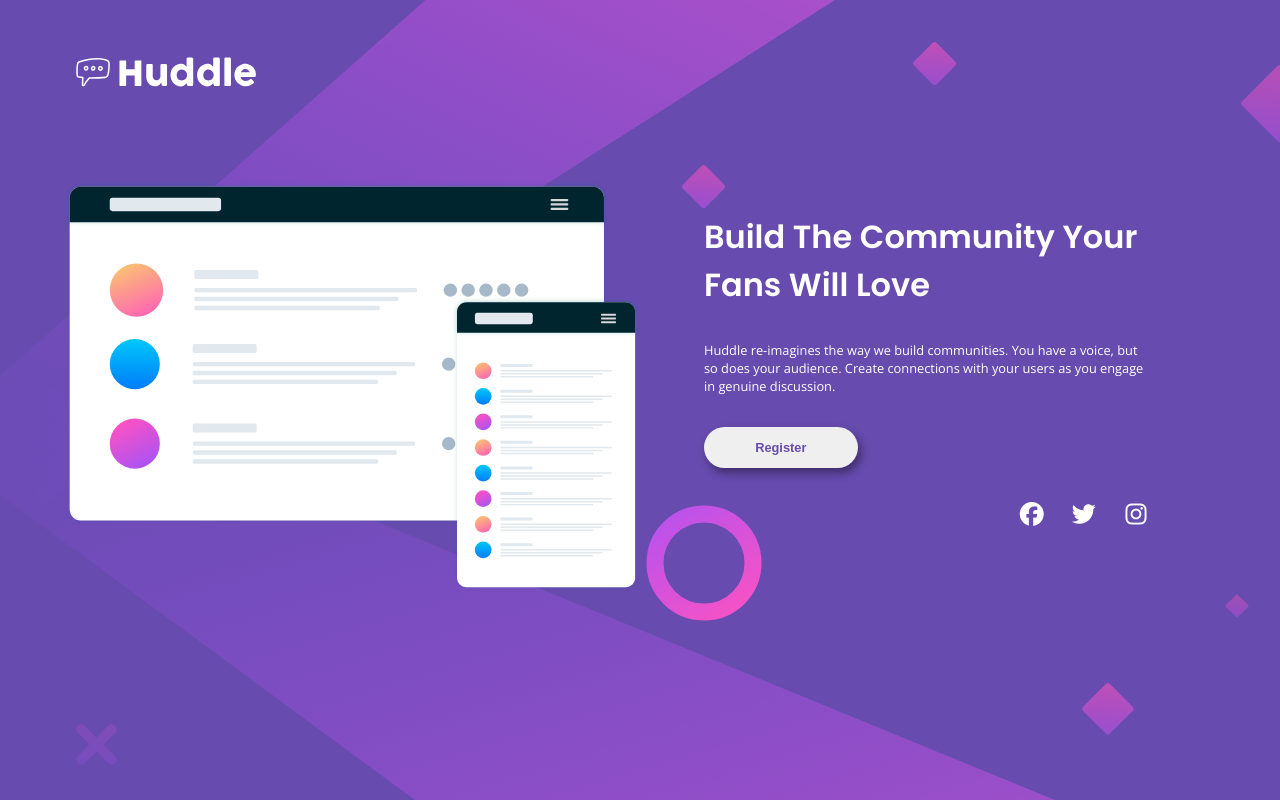
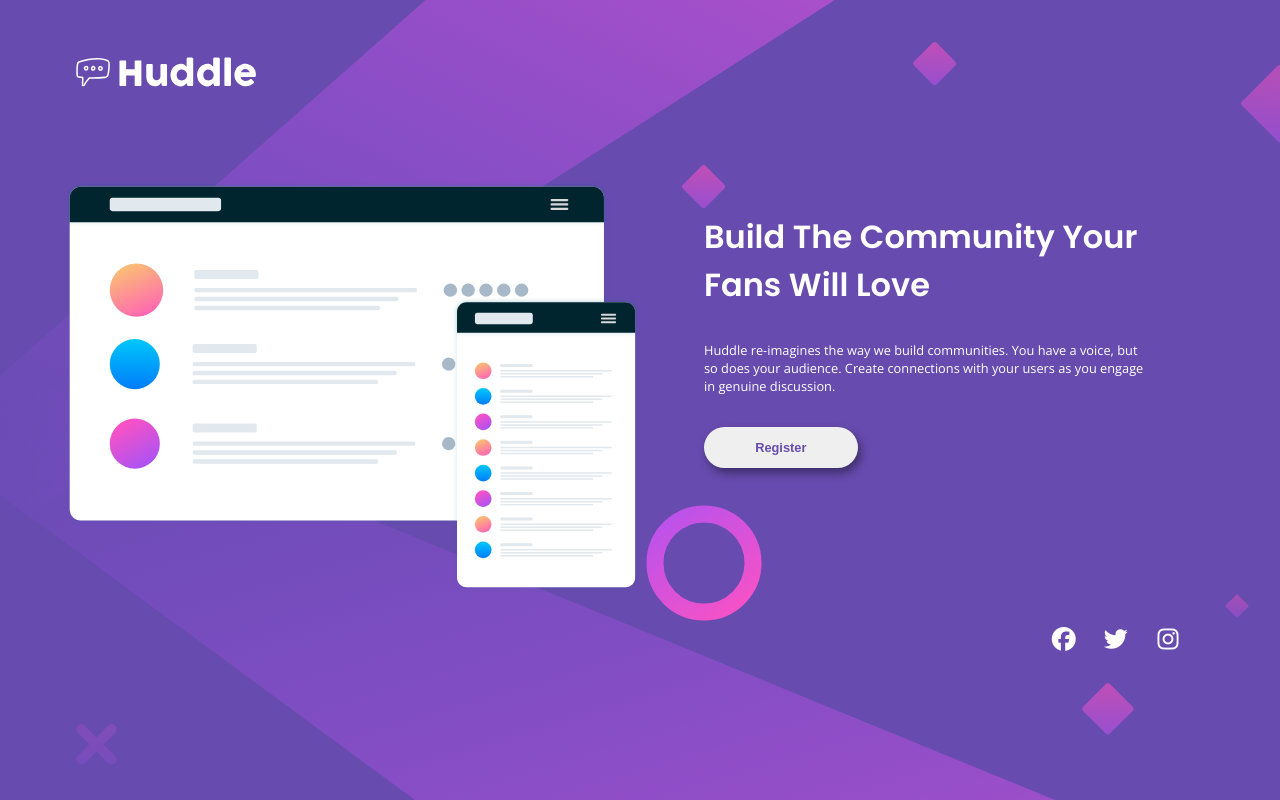
Before and after one commit to Abhishek1438/huddle-landing-page, a plain HTML site: page index.html in a window 1280 px wide. Drawn offline with nearby package versions, Linux system fonts and the light colour scheme.

Commit message:
icons-position

```diff
--- a/index.html
+++ b/index.html
@@ -33,13 +33,13 @@
           Create connections with your users as you engage in genuine discussion.
         </p>
         <button type="button">Register</button>
-        <div class="social-links">
-          <i class="fab fa-facebook"></i>
-          <i class="fab fa-twitter"></i>
-          <i class="fab fa-instagram"></i>
-        </div>
       </div>
     </div>
+  <div class="social-links">
+    <i class="fab fa-facebook"></i>
+    <i class="fab fa-twitter"></i>
+    <i class="fab fa-instagram"></i>
+  </div>
   </div>
 </body>
 </html>
--- a/style.scss
+++ b/style.scss
@@ -63,7 +63,7 @@
 }
 
 .social-links{
-    margin-top: 2rem;
+    margin: 2rem calc(2rem + 5%) 2rem 0;
     text-align: right;
 }
 
```
Also changed, not shown: style.css, 1 other file.
